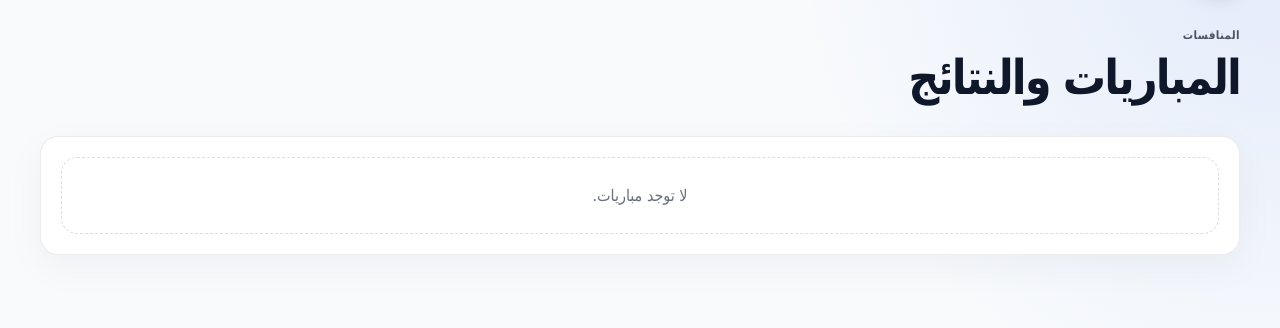
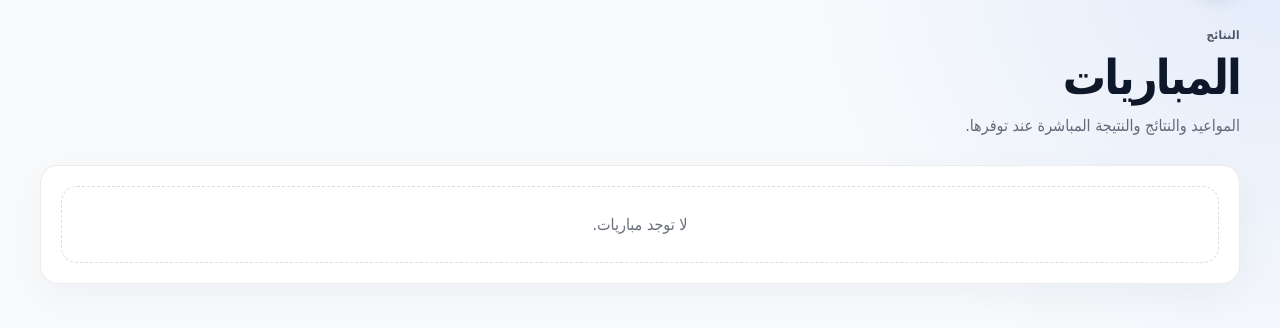
Before and after one commit to zydan25/alkas, a Flask app: page /matches in a window 1280 px wide. Shown: the part 63-391 px from the top of the page. Run offline with Flask 3, Linux system fonts and the light colour scheme; data that the repository does not hold is empty; parts of the project's set-up code (start-up, migrations or seed data) failed here and were passed over.

Commit message:
ui: complete public content and live event pages

```diff
--- a/app/templates/public/matches.html
+++ b/app/templates/public/matches.html
@@ -1,5 +1 @@
-{% extends "base.html" %}
-{% block content %}
-<div class="public-header"><div><div class="eyebrow">المنافسات</div><h1>المباريات والنتائج</h1></div></div>
-<section class="panel"><div class="match-list">{% for match in matches %}<div class="match-row"><div><small>{{ match.starts_at.strftime("%Y-%m-%d %H:%M") if match.starts_at else 'غير محدد' }}</small><strong>{{ match.team_a_id or 'فريق A' }}</strong><strong>{{ match.team_b_id or 'فريق B' }}</strong></div><div class="score"><b>{{ match.score_a if match.score_a is not none else '-' }}</b><span>:</span><b>{{ match.score_b if match.score_b is not none else '-' }}</b></div><span class="badge badge-info">{{ match.status }}</span></div>{% else %}<div class="empty-state">لا توجد مباريات.</div>{% endfor %}</div></section>
-{% endblock %}
+{% extends "base.html" %}{% block content %}<div class="public-header"><div><div class="eyebrow">النتائج</div><h1>المباريات</h1><p>المواعيد والنتائج والنتيجة المباشرة عند توفرها.</p></div></div><section class="panel match-list">{% for m in matches %}<div class="match-row"><div><small>{{ m.starts_at or 'موعد غير محدد' }}</small><strong>{{ m.team_a_id or 'الفريق أ' }}</strong><strong>{{ m.team_b_id or 'الفريق ب' }}</strong></div><div class="score"><b>{{ m.score_a if m.score_a is not none else '-' }}</b><span>:</span><b>{{ m.score_b if m.score_b is not none else '-' }}</b></div><span class="badge badge-{{ 'success' if m.status == 'live' else 'info' }}">{{ m.status }}</span></div>{% else %}<div class="empty-state">لا توجد مباريات.</div>{% endfor %}</section>{% endblock %}
```
